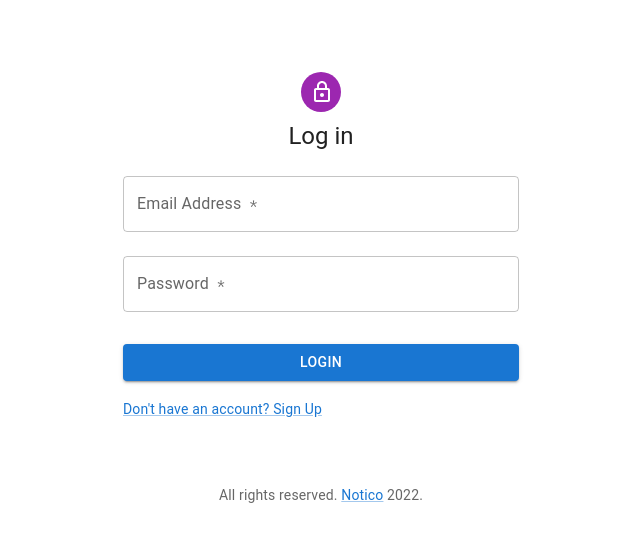
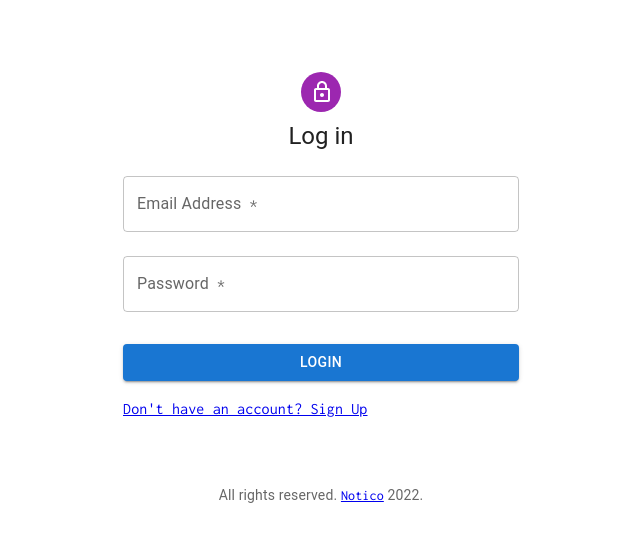
Before and after one commit to piyushsh25/notico, a React (Create React App) app: page /login in a window 1280 px wide. Shown: the top 542 px of the page, without its empty margins (319-959 px from the left). Built offline with nearby package versions, Linux system fonts and the light colour scheme; what miragejs would draw is missing.

Commit message:
[refactor] add link to login and signup page

```diff
--- a/src/components/Login/LoginForm.jsx
+++ b/src/components/Login/LoginForm.jsx
@@ -3,7 +3,7 @@
 import Button from '@mui/material/Button';
 import CssBaseline from '@mui/material/CssBaseline';
 import TextField from '@mui/material/TextField';
-import Link from '@mui/material/Link';
+import {Link} from 'react-router-dom';
 import Grid from '@mui/material/Grid';
 import Box from '@mui/material/Box';
 import LockOutlinedIcon from '@mui/icons-material/LockOutlined';
@@ -81,7 +81,7 @@
                         </Button>
                         <Grid container>
                             <Grid item>
-                                <Link href="#" variant="body2">
+                                <Link to="/signup" variant="body2">
                                     {"Don't have an account? Sign Up"}
                                 </Link>
                             </Grid>
--- a/src/components/SignUp/SignupForm.jsx
+++ b/src/components/SignUp/SignupForm.jsx
@@ -19,7 +19,7 @@
     <Typography variant="body2" color="text.secondary" align="center" {...props}>
       {'Copyright © '}
       <Link color="inherit" to="/">
-        Your Website
+        Notico
       </Link>{' '}
       {new Date().getFullYear()}
       {'.'}
```
